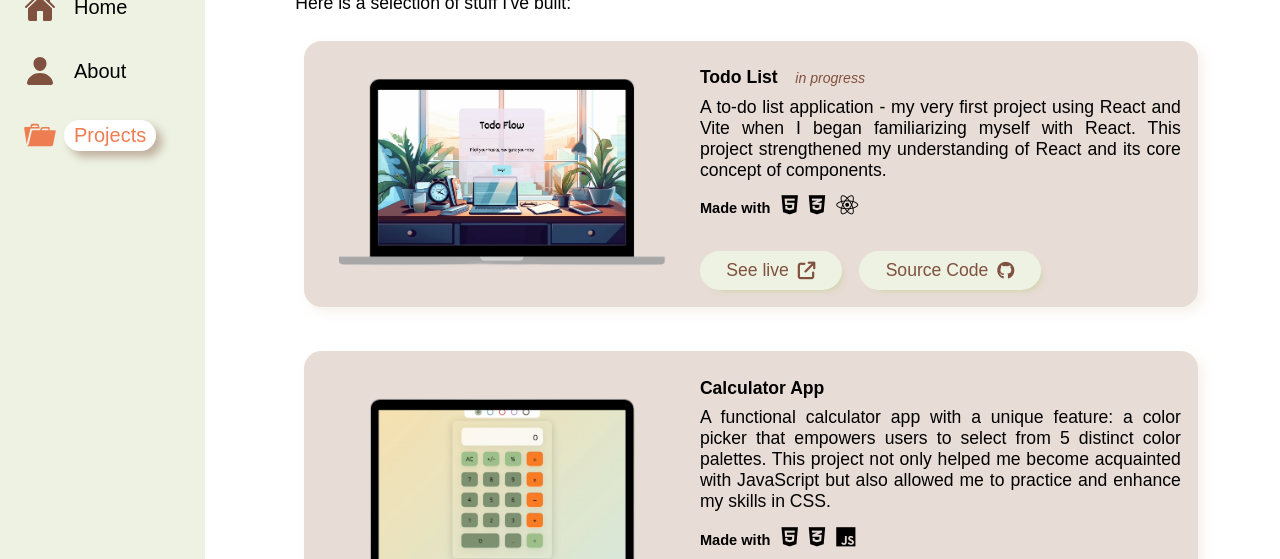
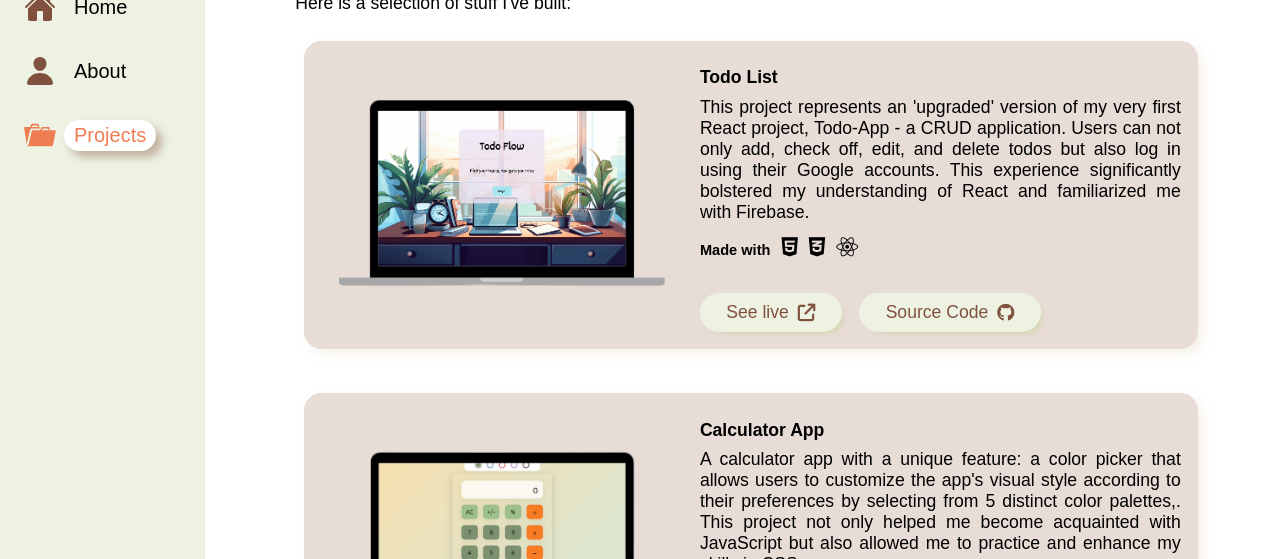
Before and after one commit to kimanh188/Portfolio, a React (Vite) app: page /projects in a window 1280 px wide. Shown: the part 241-800 px from the top of the page. Built offline with nearby package versions, Linux system fonts and the light colour scheme; a web font is replaced by a local one.

Commit message:
Updated project1

```diff
--- a/src/components/ProjectSlider/ProjectCard/project1.component.jsx
+++ b/src/components/ProjectSlider/ProjectCard/project1.component.jsx
@@ -9,14 +9,14 @@ export function Project1() {
       imgSrc={"project1-mockup.png"}
       projectName={"Todo List"}
       projectDescription={
-        "A to-do list application - my very first project using React and Vite when I began familiarizing myself with React. This project strengthened my understanding of React and its core concept of components."
+        "This project represents an 'upgraded' version of my very first React project, Todo-App - a CRUD application. Users can not only add, check off, edit, and delete todos but also log in using their Google accounts. This experience significantly bolstered my understanding of React and familiarized me with Firebase."
       }
       projectTechIcons={projectTechIcons1.map((iconClass, index) => (
         <i key={index} className={`fa-brands ${iconClass}`} />
       ))}
-      projectLiveLink={"https://todo-y3ip.onrender.com/"}
-      projectSourceLink={"https://github.com/kimanh188/ToDo-App"}
-      inProgress={true}
+      projectLiveLink={"https://todoappv2-3a4z.onrender.com"}
+      projectSourceLink={"https://github.com/kimanh188/Todo-App2"}
+      inProgress={false}
     />
   );
 }
--- a/src/components/ProjectSlider/ProjectCard/project2.component.jsx
+++ b/src/components/ProjectSlider/ProjectCard/project2.component.jsx
@@ -9,7 +9,7 @@ export function Project2() {
       imgSrc={"project2-mockup.png"}
       projectName={"Calculator App"}
       projectDescription={
-        "A functional calculator app with a unique feature: a color picker that empowers users to select from 5 distinct color palettes. This project not only helped me become acquainted with JavaScript but also allowed me to practice and enhance my skills in CSS."
+        "A calculator app with a unique feature: a color picker that allows users to customize the app's visual style according to their preferences by selecting from 5 distinct color palettes,. This project not only helped me become acquainted with JavaScript but also allowed me to practice and enhance my skills in CSS."
       }
       projectTechIcons={projectTechIcons2.map((iconClass, index) => (
         <i key={index} className={`fa-brands ${iconClass}`} />
```
